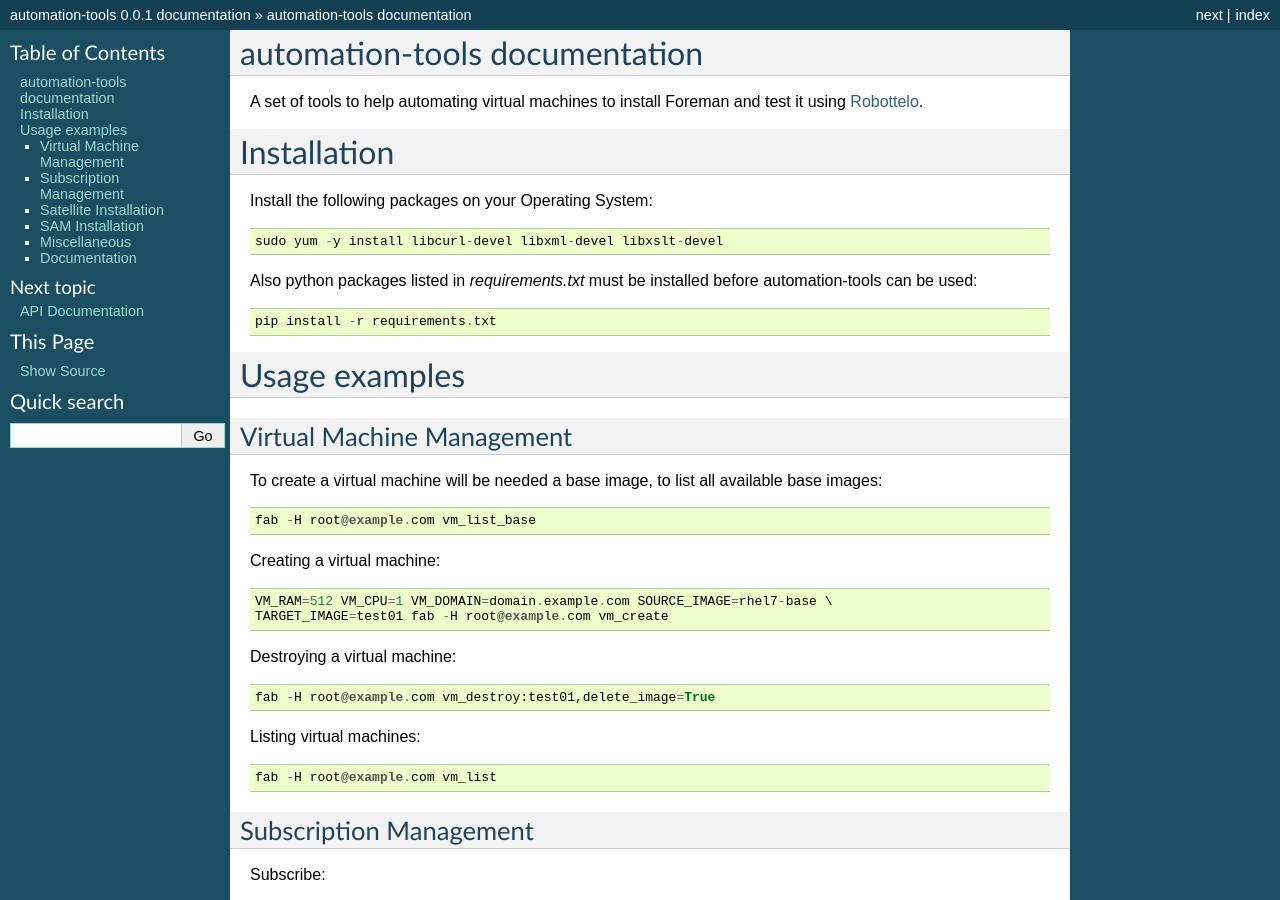
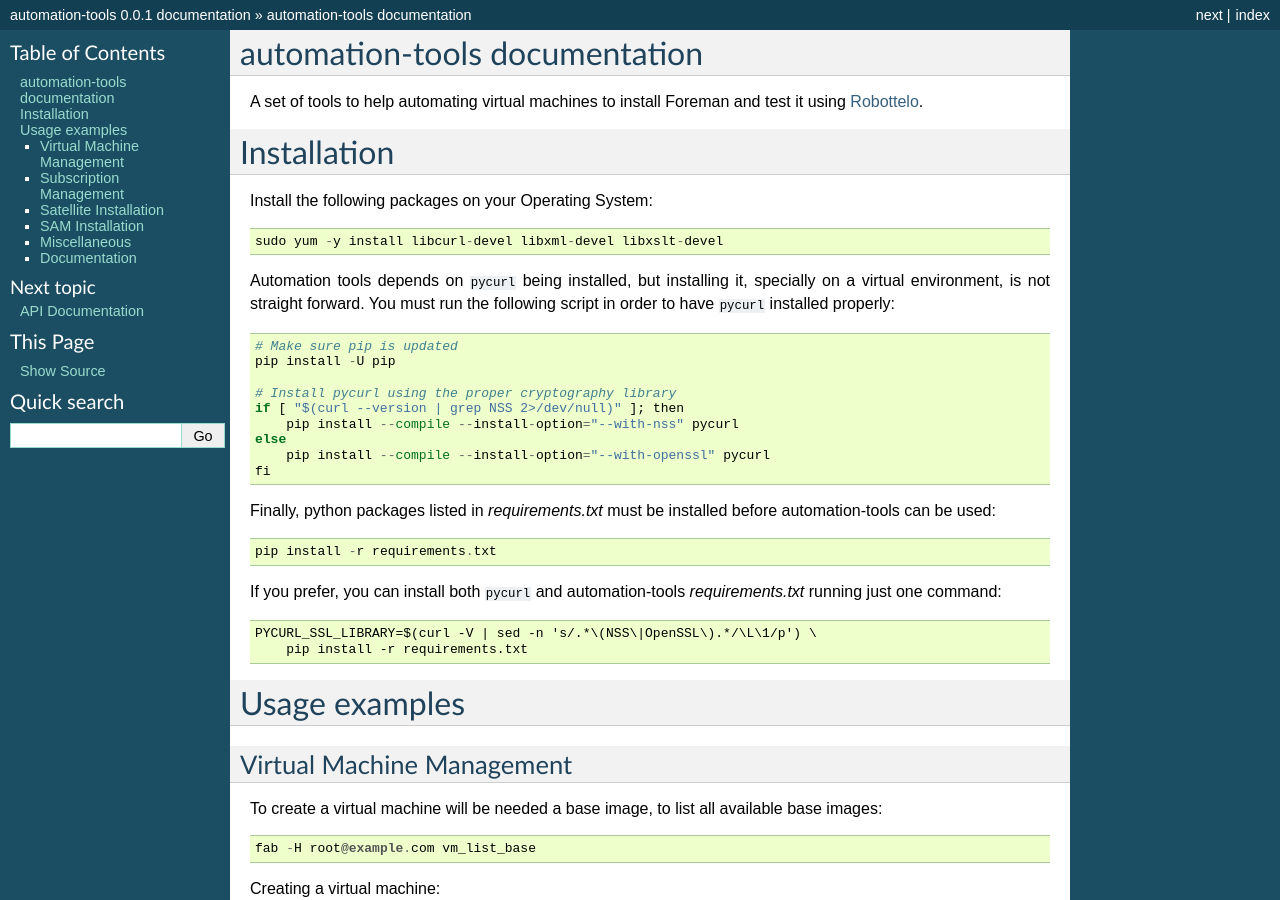
Before and after one commit to SatelliteQE/automation-tools, a Sphinx documentation site: the page built from docs/index.rst, in a window 1280 px wide and 900 px high. Built offline with Sphinx 7.4.7, drawn with Linux system fonts in a browser that asks for light colours.

Commit message:
Add information about how to proper install pycurl
Provide information about how to install pycurl on the docs.

Close #337

```diff
--- a/docs/index.rst
+++ b/docs/index.rst
@@ -16,10 +16,30 @@
 
     sudo yum -y install libcurl-devel libxml-devel libxslt-devel
 
-Also python packages listed in `requirements.txt` must be installed before
+Automation tools depends on ``pycurl`` being installed, but installing it,
+specially on a virtual environment, is not straight forward. You must run the
+following script in order to have ``pycurl`` installed properly::
+
+    # Make sure pip is updated
+    pip install -U pip
+
+    # Install pycurl using the proper cryptography library
+    if [ "$(curl --version | grep NSS 2>/dev/null)" ]; then
+        pip install --compile --install-option="--with-nss" pycurl
+    else
+        pip install --compile --install-option="--with-openssl" pycurl
+    fi
+
+Finally, python packages listed in `requirements.txt` must be installed before
 automation-tools can be used::
 
     pip install -r requirements.txt
+
+If you prefer, you can install both ``pycurl`` and automation-tools
+`requirements.txt` running just one command::
+
+    PYCURL_SSL_LIBRARY=$(curl -V | sed -n 's/.*\(NSS\|OpenSSL\).*/\L\1/p') \
+        pip install -r requirements.txt
 
 Usage examples
 ==============
--- a/setup.py
+++ b/setup.py
@@ -1,6 +1,5 @@
 #!/usr/bin/env python
 # -*- coding: utf-8 -*-
-
 try:
     from setuptools import setup
 except ImportError:
```
